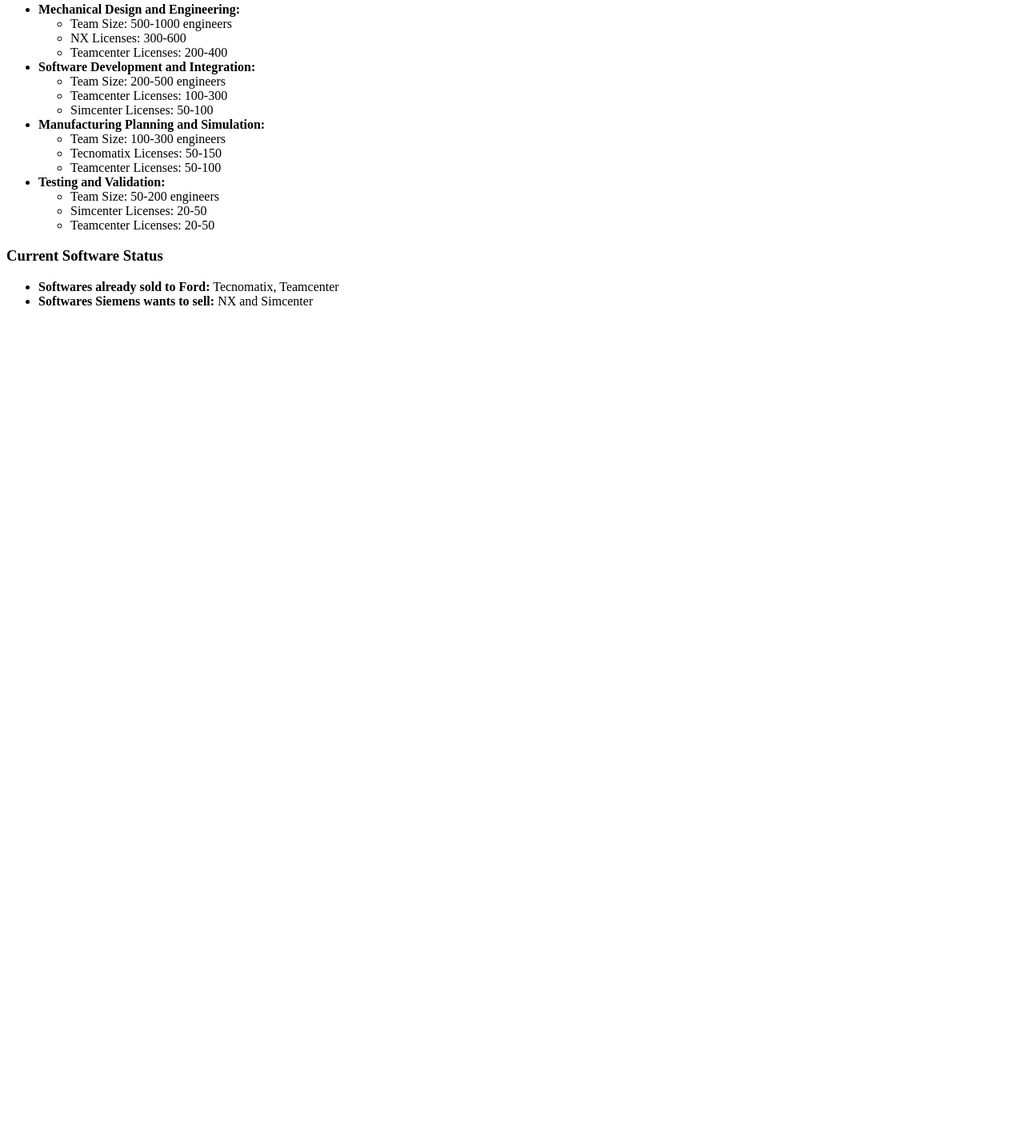
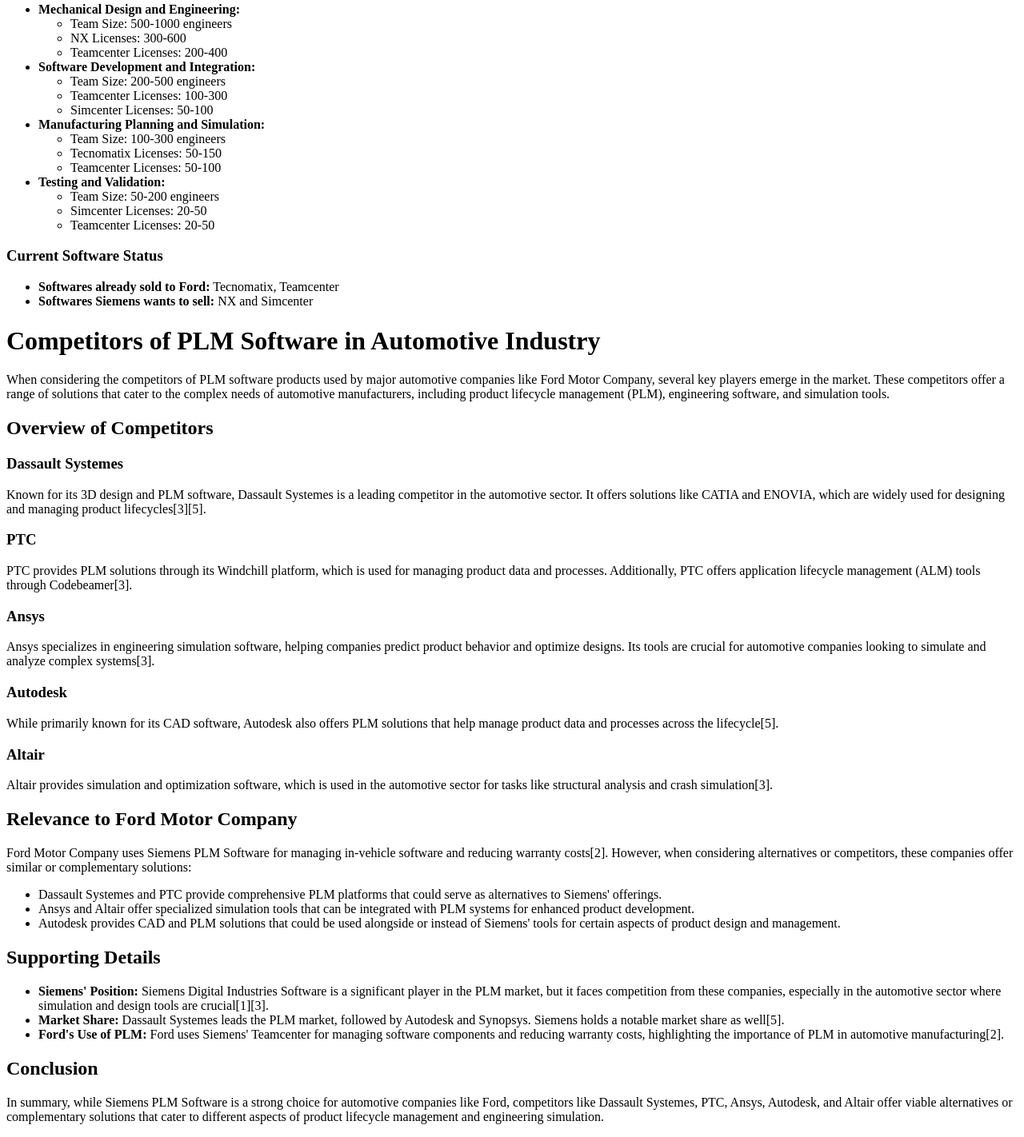
Before and after one commit to enkredAbal/Hackathon, a plain HTML site: page index.html in a window 1280 px wide. Shown: the part 2619-4041 px from the top of the page at 80% size. Before the commit the page ends 3021 px from the top, so only its background shows below. Drawn offline with Linux system fonts and the light colour scheme.

Commit message:
Add files via upload

```diff
--- a/index.html
+++ b/index.html
@@ -172,5 +172,41 @@
         <li><strong>Softwares already sold to Ford:</strong> Tecnomatix, Teamcenter</li>
         <li><strong>Softwares Siemens wants to sell:</strong> NX and Simcenter</li>
     </ul>
+	<h1>Competitors of PLM Software in Automotive Industry</h1>
+    <p>When considering the competitors of PLM software products used by major automotive companies like Ford Motor Company, several key players emerge in the market. These competitors offer a range of solutions that cater to the complex needs of automotive manufacturers, including product lifecycle management (PLM), engineering software, and simulation tools.</p>
+
+    <h2>Overview of Competitors</h2>
+    <h3>Dassault Systemes</h3>
+    <p>Known for its 3D design and PLM software, Dassault Systemes is a leading competitor in the automotive sector. It offers solutions like CATIA and ENOVIA, which are widely used for designing and managing product lifecycles[3][5].</p>
+
+    <h3>PTC</h3>
+    <p>PTC provides PLM solutions through its Windchill platform, which is used for managing product data and processes. Additionally, PTC offers application lifecycle management (ALM) tools through Codebeamer[3].</p>
+
+    <h3>Ansys</h3>
+    <p>Ansys specializes in engineering simulation software, helping companies predict product behavior and optimize designs. Its tools are crucial for automotive companies looking to simulate and analyze complex systems[3].</p>
+
+    <h3>Autodesk</h3>
+    <p>While primarily known for its CAD software, Autodesk also offers PLM solutions that help manage product data and processes across the lifecycle[5].</p>
+
+    <h3>Altair</h3>
+    <p>Altair provides simulation and optimization software, which is used in the automotive sector for tasks like structural analysis and crash simulation[3].</p>
+
+    <h2>Relevance to Ford Motor Company</h2>
+    <p>Ford Motor Company uses Siemens PLM Software for managing in-vehicle software and reducing warranty costs[2]. However, when considering alternatives or competitors, these companies offer similar or complementary solutions:</p>
+    <ul>
+        <li>Dassault Systemes and PTC provide comprehensive PLM platforms that could serve as alternatives to Siemens' offerings.</li>
+        <li>Ansys and Altair offer specialized simulation tools that can be integrated with PLM systems for enhanced product development.</li>
+        <li>Autodesk provides CAD and PLM solutions that could be used alongside or instead of Siemens' tools for certain aspects of product design and management.</li>
+    </ul>
+
+    <h2>Supporting Details</h2>
+    <ul>
+        <li><strong>Siemens' Position:</strong> Siemens Digital Industries Software is a significant player in the PLM market, but it faces competition from these companies, especially in the automotive sector where simulation and design tools are crucial[1][3].</li>
+        <li><strong>Market Share:</strong> Dassault Systemes leads the PLM market, followed by Autodesk and Synopsys. Siemens holds a notable market share as well[5].</li>
+        <li><strong>Ford's Use of PLM:</strong> Ford uses Siemens' Teamcenter for managing software components and reducing warranty costs, highlighting the importance of PLM in automotive manufacturing[2].</li>
+    </ul>
+
+    <h2>Conclusion</h2>
+    <p>In summary, while Siemens PLM Software is a strong choice for automotive companies like Ford, competitors like Dassault Systemes, PTC, Ansys, Autodesk, and Altair offer viable alternatives or complementary solutions that cater to different aspects of product lifecycle management and engineering simulation.</p>
 </body>
 </html>
```
